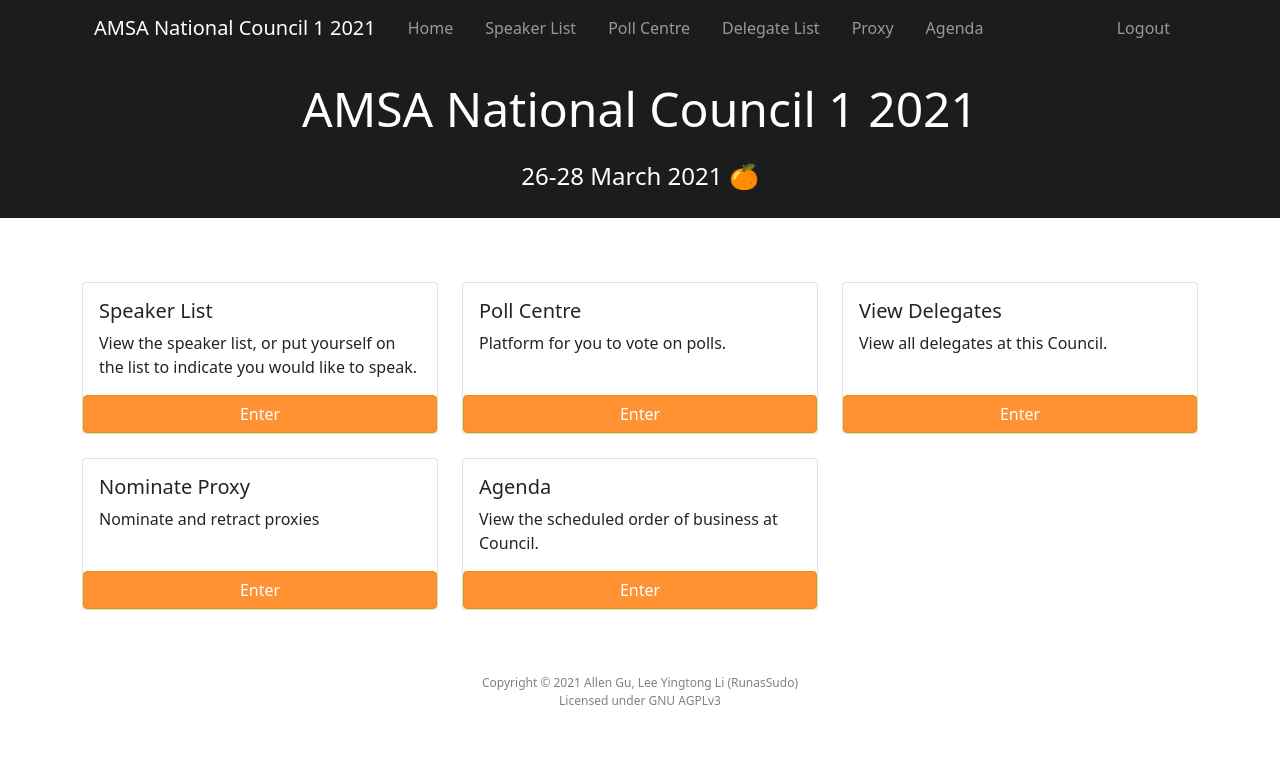
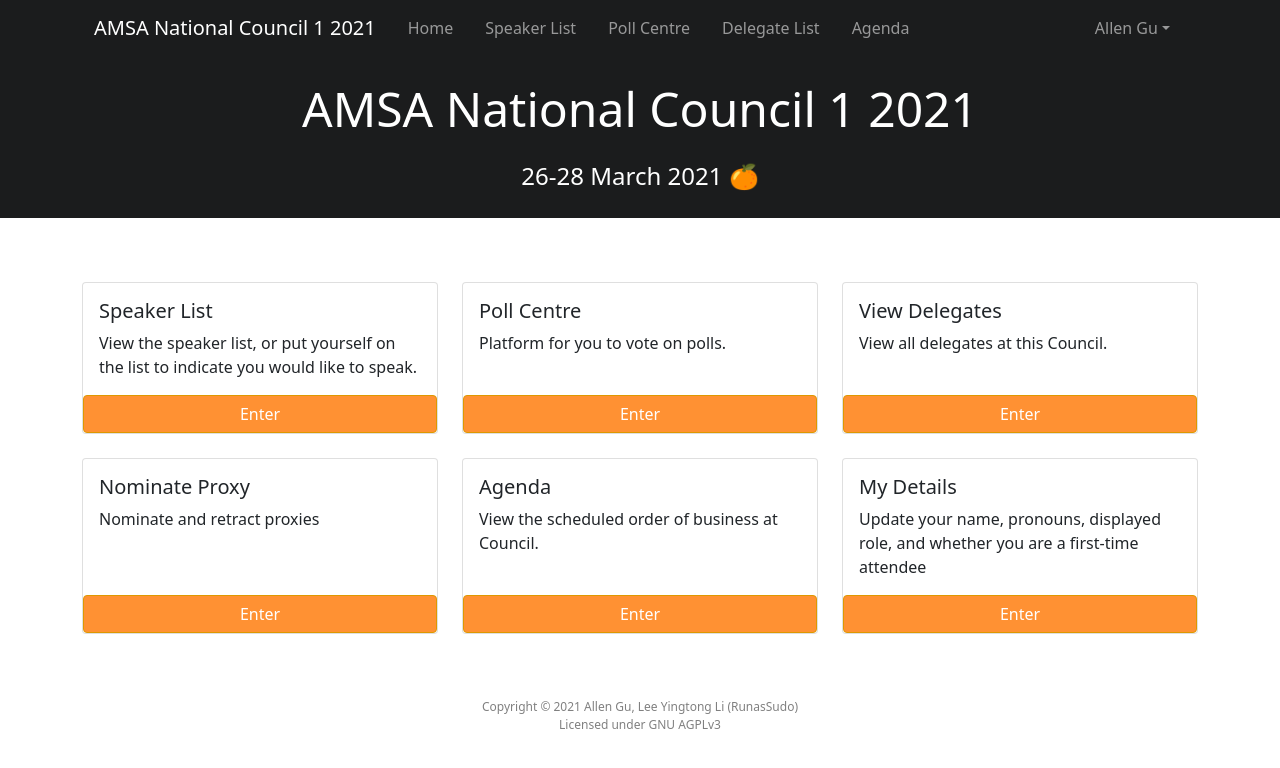
Before and after one commit to AMSA-Australia/PyPlenary, a Django app: template pyplenary/councilApp/templates/councilApp/index.html in a window 1280 px wide. Shown: the top 768 px of the page. Run offline with Django 3.2, Linux system fonts and the light colour scheme; the template is opened without the code that fills it, so the values that code supplies are empty; a user stored in the database is signed in; data comes from the database, SQL or seed files in the repository; parts of the project's set-up code (start-up, migrations or seed data) failed here and were passed over; some libraries are stand-ins or nearby versions.

Commit message:
Combine user-related menu items and add placeholder profile page

```diff
--- a/pyplenary/councilApp/templates/councilApp/base.html
+++ b/pyplenary/councilApp/templates/councilApp/base.html
@@ -44,20 +44,19 @@
               <a class="nav-link {% if active_tab == 'delegates' %}active{% endif %}" href="/delegates/">Delegate List</a>
             </li>
 
-            {% if user.is_authenticated %}
-              <li class="nav-item">
-                <a class="nav-link {% if active_tab == 'proxy' %}active{% endif %}"  href="/proxy/">Proxy</a>
-              </li>
-            {% endif %}
-
             <li class="nav-item">
               <a class="nav-link {% if active_tab == 'agenda' %}active{% endif %}" href="/agenda/">Agenda</a>
             </li>
         </ul>
         <ul class="navbar-nav ms-auto">
           {% if user.is_authenticated %}
-            <li class="nav-item">
-              <a class="nav-link" href="/logout/">Logout</a>
+            <li class="nav-item dropdown">
+              <a class="nav-link dropdown-toggle" data-bs-toggle="dropdown" href="#" role="button" aria-expanded="false">{{ user.delegate.name }}</a>
+              <ul class="dropdown-menu">
+                <li><a class="dropdown-item" href="/profile/">My Details</a></li>
+                <li><a class="dropdown-item"  href="/proxy/">Manage Proxies</a></li>
+                <li><a class="dropdown-item" href="/logout/">Logout</a></li>
+              </ul>
             </li>
           {% else %}
             <li class="nav-item">
--- a/pyplenary/councilApp/templates/councilApp/index.html
+++ b/pyplenary/councilApp/templates/councilApp/index.html
@@ -80,5 +80,17 @@
       </div>
     </div>
 
+    {% if user.is_authenticated %}
+      <div class="col">
+        <div class="card h-100">
+          <div class="card-body">
+            <h5 class="card-title">My Details</h5>
+            <p class="card-text">Update your name, pronouns, displayed role, and whether you are a first-time attendee</p>
+          </div>
+          <a href="/profile/" class="btn btn-primary card-btn stretched-link">Enter</a>
+        </div>
+      </div>
+    {% endif %}
+
   </div>
 {% endblock %}
--- a/pyplenary/councilApp/templates/councilApp/proxy.html
+++ b/pyplenary/councilApp/templates/councilApp/proxy.html
@@ -1,4 +1,6 @@
 {% extends 'councilApp/base.html' %}
+
+{% block title %}Proxies{% endblock %}
 
 {% block content %}
 {% load static %}
--- a/pyplenary/councilApp/urls.py
+++ b/pyplenary/councilApp/urls.py
@@ -30,4 +30,5 @@
 	path('logout/', views.logoutCustom),
 	path('password_change_request/', views.passwordResetLinkRequest),
 	path('password_reset/<str:token>', views.passwordReset)
+	path('profile/', views.profile),
 ] + static(settings.STATIC_URL, document_root=settings.STATIC_ROOT)
--- a/pyplenary/councilApp/views.py
+++ b/pyplenary/councilApp/views.py
@@ -387,3 +387,6 @@
         changeForm = SetPasswordForm(user)
 
     return render(request, 'councilApp/password/passwordReset.html', {'changeForm':changeForm, 'linkExpired':False, 'done':False, 'user':user})
+
+def profile(request):
+    return render(request, 'councilApp/profile.html', {'active_tab':'profile'})
```
Also changed, not shown: pyplenary/councilApp/templates/councilApp/profile.html (added, +8 -0 lines).
